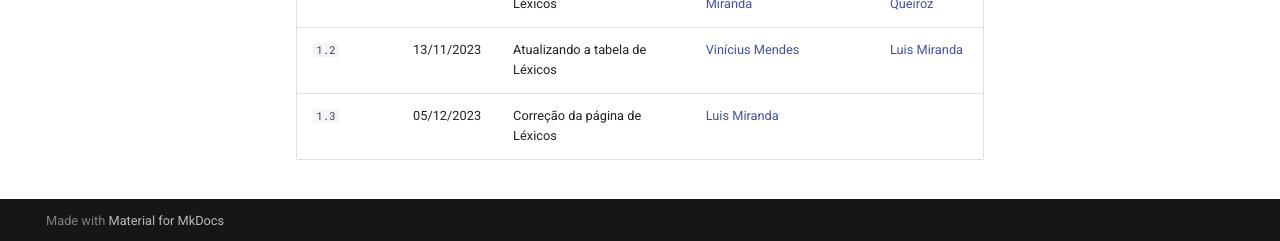
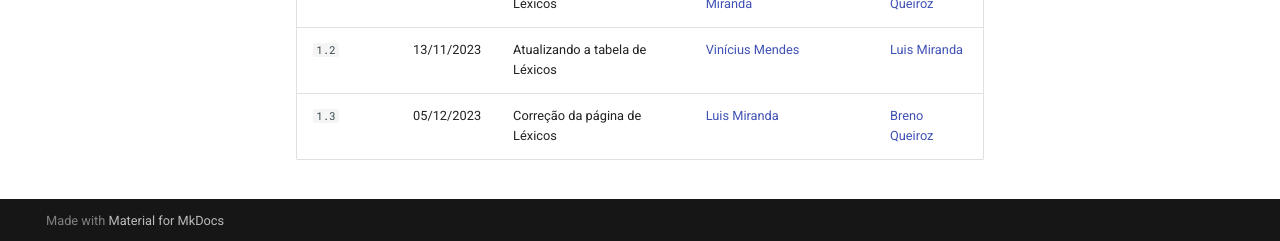
Before and after one commit to Requisitos-de-Software/2023.2-Carteira_Digital_de_Transito, an MkDocs documentation site: the page built from docs/modelagem/léxicos.md, in a window 1280 px wide and 900 px high, scrolled down 5966 px. Shown: the part 656-897 px from the top of the window. Built offline with MkDocs 1.6.1 and Material for MkDocs 9.7.7, drawn with Linux system fonts in a browser that asks for light colours.

Commit message:
revisão léxico 1.3

```diff
--- a/docs/modelagem/léxicos.md
+++ b/docs/modelagem/léxicos.md
@@ -99,5 +99,5 @@
 |--------|------|------------|--------|--------|
 |`1.0` | 20/10/2023 | Criação da página de Léxicos | [Vinícius Mendes](https://github.com/yabamiah) e [Luis Miranda](https://github.com/LuisMiranda10) |[Breno Queiroz](https://github.com/brenob6) |
 |`1.1` | 22/10/2023 | Modificação na tabela de Léxicos | [Vinícius Mendes](https://github.com/yabamiah) e [Luis Miranda](https://github.com/LuisMiranda10) |[Breno Queiroz](https://github.com/brenob6)|
-|`1.2` | 13/11/2023 | Atualizando a tabela de Léxicos | [Vinícius Mendes](https://github.com/yabamiah)  | [Luis Miranda](https://github.com/LuisMiranda10) |
-|`1.3` | 05/12/2023 | Correção da página de Léxicos | [Luis Miranda](https://github.com/LuisMiranda10)  |  |
+|`1.2` | 13/11/2023 | Atualizando a tabela de Léxicos | [Vinícius Mendes](https://github.com/yabamiah)  | [Luis Miranda](https://github.com/LuisMiranda10) | [Breno Queiroz](https://github.com/brenob6) |
+|`1.3` | 05/12/2023 | Correção da página de Léxicos | [Luis Miranda](https://github.com/LuisMiranda10)  | [Breno Queiroz](https://github.com/brenob6) |
```
